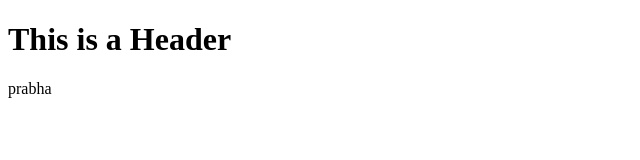
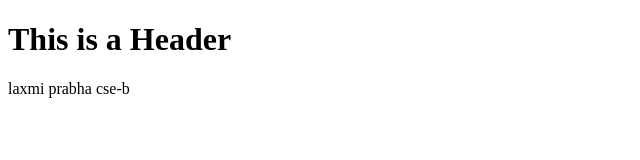
Before and after one commit to LAXMIPRABHA-S/git-test3, a website: page index.html in a window 1280 px wide. Shown: the full height of the page, 0-640 px from the left. Drawn offline with Linux system fonts and the light colour scheme.

Commit message:
third commit

```diff
--- a/index.html
+++ b/index.html
@@ -4,6 +4,6 @@
 
     <body>
         <h1>This is a Header</h1>
-        <p>prabha</p>
+        <p>laxmi prabha cse-b</p>
     </body>
 </html>
```
Also changed, not shown: package.json (added, +24 -0 lines), 2 other files.
